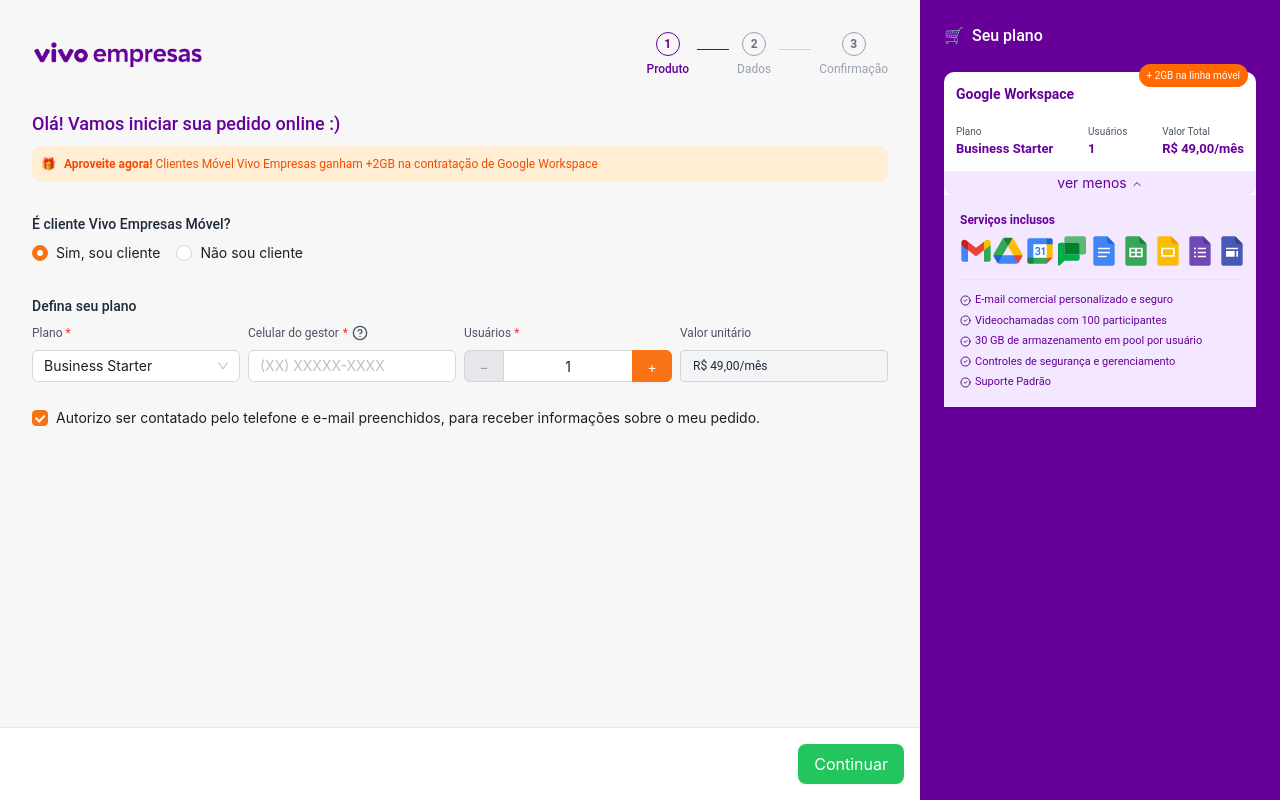
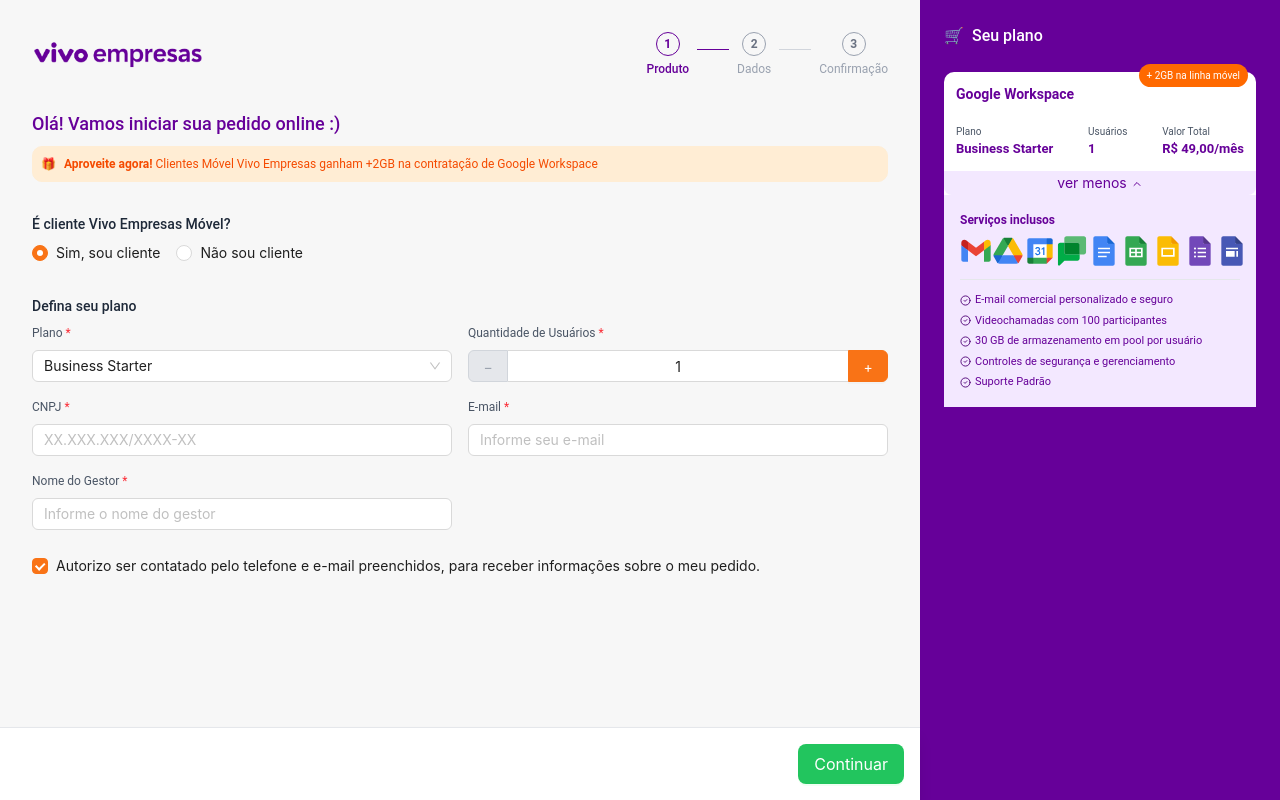
Before and after one commit to gabipq23/new-workspace-lead, a React (Vite) app: page /choose-plan in a window 1280 px wide. Built offline with nearby package versions, Linux system fonts and the light colour scheme.

Commit message:
feat: update CompanyInfo and GetStartInfo components to streamline form handling and validation

```diff
--- a/src/components/order/companyInfo.tsx
+++ b/src/components/order/companyInfo.tsx
@@ -4,14 +4,12 @@
 import { Check, ChevronDown, ChevronUp, CircleCheck } from "lucide-react";
 import { useOrderStore } from "../../context/context";
 import { useOrderControler } from "../../controller/controller";
-import { CNPJInput, CPFInput, PhoneInput } from "../../utils/input";
+import { CPFInput, PhoneInput } from "../../utils/input";
 
 export default function CompanyInfo() {
   const [hasWorkspace, setHasWorkspace] = useState(false);
-  const [cnpj, setCnpj] = useState("");
   const { updateCompanyInfo } = useOrderStore();
-  const [cpf, setCpf] = useState("");
-  const [email, setEmail] = useState("");
+  const [cpf, setcpf] = useState("");
   const [phone, setPhone] = useState("");
   const [acceptContact, setAcceptContact] = useState(true);
   const [showServices, setShowServices] = useState(false);
@@ -27,14 +25,8 @@
   const navigate = useNavigate();
 
   const isFormValid = () => {
-    const cnpjDigits = cnpj.replace(/\D/g, "");
-    const hasValidCnpj = cnpjDigits.length === 14;
-
     const cpfDigits = cpf.replace(/\D/g, "");
     const hasValidCpf = cpfDigits.length === 11;
-
-    const emailRegex = /^[^\s@]+@[^\s@]+\.[^\s@]+$/;
-    const hasValidEmail = emailRegex.test(email);
 
     const phoneDigits = phone.replace(/\D/g, "");
     const hasValidPhone = phoneDigits.length === 11;
@@ -50,14 +42,7 @@
       hasDomainInfo = domainName.trim() !== "";
     }
 
-    return (
-      hasValidCnpj &&
-      hasValidCpf &&
-      hasValidEmail &&
-      hasValidPhone &&
-      hasAcceptedTerms &&
-      hasDomainInfo
-    );
+    return hasValidCpf && hasValidPhone && hasAcceptedTerms && hasDomainInfo;
   };
 
   const handleSubmit = async () => {
@@ -66,10 +51,9 @@
       return;
     }
     updateCompanyInfo({
+      managerPhone: "2199884465451",
       cpf: cpf,
-      email: email,
-      cnpj: cnpj,
-      buyersPhone: phone,
+      phone: phone,
       alreadyHaveWorkspace: hasWorkspace,
       acceptContact: acceptContact,
       domainName: domainName,
@@ -362,29 +346,15 @@
           )}
 
           <div className="mb-8 mt-4">
-            <div className="grid grid-cols-2 lg:grid-cols-4 gap-2 mb-6">
+            <div className="grid grid-cols-1 lg:grid-cols-2 gap-4 mb-6">
               <div>
-                <label className="block text-[12px] text-gray-600 mb-2">
-                  CNPJ <span className="text-red-500">*</span>
-                </label>
-                <CNPJInput
-                  format="##.###.###/####-##"
-                  value={cnpj}
-                  onValueChange={(values) => setCnpj(values.value)}
-                />
-                {hasTriedSubmit && cnpj.replace(/\D/g, "").length !== 14 && (
-                  <p className="text-red-500 text-xs mt-1">Campo obrigatório</p>
-                )}
-              </div>
-
-              <div>
-                <label className="flex items-center gap-1  text-[12px] text-gray-600 mb-2">
-                  CPF do representante <span className="text-red-500">*</span>
+                <label className="flex items-center gap-1 text-[12px] text-gray-600 mb-2">
+                  CPF do Gestor <span className="text-red-500">*</span>
                 </label>
                 <CPFInput
                   format="###.###.###-##"
                   value={cpf}
-                  onValueChange={(values) => setCpf(values.value)}
+                  onValueChange={(values) => setcpf(values.value)}
                 />
                 {hasTriedSubmit && cpf.replace(/\D/g, "").length !== 11 && (
                   <p className="text-red-500 text-xs mt-1">Campo obrigatório</p>
@@ -393,25 +363,7 @@
 
               <div>
                 <label className="block text-[12px] text-gray-600 mb-2">
-                  E-mail <span className="text-red-500">*</span>
-                </label>
-                <Input
-                  size="middle"
-                  placeholder="Informe seu e-mail"
-                  value={email}
-                  onChange={(e) => setEmail(e.target.value)}
-                />
-                {hasTriedSubmit &&
-                  !/^[^\s@]+@[^\s@]+\.[^\s@]+$/.test(email) && (
-                    <p className="text-red-500 text-xs mt-1">
-                      Campo obrigatório
-                    </p>
-                  )}
-              </div>
-
-              <div>
-                <label className="block  text-[12px] text-gray-600 mb-2">
-                  Celular do contratante <span className="text-red-500">*</span>
+                  Telefone <span className="text-red-500">*</span>
                 </label>
                 <PhoneInput
                   format="(##) #####-####"
@@ -473,8 +425,10 @@
           <span className="text-white">🛒</span>
           <span className="font-medium">Seu plano</span>
         </div>
-
         <div className="bg-white text-gray-800 rounded-lg  relative">
+          <div className="bg-orange-500 text-white px-2 py-1 rounded-xl text-[10px] inline-block mb-4 absolute -top-2 right-2">
+            + 2GB na linha móvel
+          </div>
           <div className="">
             <h3
               style={{ fontWeight: "bold", padding: "12px" }}
--- a/src/components/order/getStartInfo.tsx
+++ b/src/components/order/getStartInfo.tsx
@@ -1,35 +1,23 @@
 import { useState } from "react";
-import {
-  Button,
-  Input,
-  Select,
-  Checkbox,
-  Radio,
-  Tooltip,
-  ConfigProvider,
-} from "antd";
+import { Button, Input, Select, Checkbox, Radio, ConfigProvider } from "antd";
 import { useNavigate } from "react-router-dom";
-import {
-  ChevronDown,
-  ChevronUp,
-  CircleCheck,
-  CircleQuestionMark,
-} from "lucide-react";
+import { ChevronDown, ChevronUp, CircleCheck } from "lucide-react";
 import { useOrderStore } from "../../context/context";
-import { PhoneInput } from "../../utils/input";
+import { CNPJInput } from "../../utils/input";
 
 const { Option } = Select;
 
 export default function GetStartInfo() {
+  const [cnpj, setCnpj] = useState("");
+  const [email, setEmail] = useState("");
+  const [managerName, setManagerName] = useState("");
+  const [users, setUsers] = useState(1);
   const [isVivoClient, setIsVivoClient] = useState(true);
-  const [users, setUsers] = useState(1);
-  const [phone, setPhone] = useState("");
   const [acceptContact, setAcceptContact] = useState(true);
   const [showServicesWeb, setShowServicesWeb] = useState(true);
   const { selectedPlan, updateBasicInfo, setSelectedPlan } = useOrderStore();
 
   const [showServices, setShowServices] = useState(false);
-  const [isClient, setIsClient] = useState(true);
   const [hasTriedSubmit, setHasTriedSubmit] = useState(false);
   const navigate = useNavigate();
 
@@ -39,9 +27,12 @@
       return;
     }
     updateBasicInfo({
+      planName: selectedPlan?.planName || "Starter",
+      cnpj: cnpj,
+      email: email,
+      managerName: managerName,
+      users: users,
       isVivoClient: isVivoClient,
-      users: users,
-      managerPhone: phone,
       acceptContact: acceptContact,
     });
     navigate("/client-information");
@@ -105,10 +96,21 @@
 
   const isFormValid = () => {
     const hasValidPlan = selectedPlan !== null;
-    const phoneDigits = phone.replace(/\D/g, "");
-    const hasValidPhone = phoneDigits.length === 11;
+    const cnpjDigits = cnpj.replace(/\D/g, "");
+    const hasValidCnpj = cnpjDigits.length === 14;
+    const emailRegex = /^[^\s@]+@[^\s@]+\.[^\s@]+$/;
+    const hasValidEmail = emailRegex.test(email);
+    const hasValidManagerName = managerName.trim() !== "";
     const hasValidUsers = users >= 1;
-    return hasValidPlan && hasValidPhone && hasValidUsers;
+    const hasAcceptedContact = acceptContact === true;
+    return (
+      hasValidPlan &&
+      hasValidCnpj &&
+      hasValidEmail &&
+      hasValidManagerName &&
+      hasValidUsers &&
+      hasAcceptedContact
+    );
   };
 
   return (
@@ -286,18 +288,10 @@
                 onChange={(e) => setIsVivoClient(e.target.value)}
                 className="flex gap-6 text-[14px]"
               >
-                <Radio
-                  onClick={() => setIsClient(true)}
-                  value={true}
-                  className="text-gray-700 text-[12px]"
-                >
+                <Radio value={true} className="text-gray-700 text-[12px]">
                   Sim, sou cliente
                 </Radio>
-                <Radio
-                  onClick={() => setIsClient(false)}
-                  value={false}
-                  className="text-gray-700 text-[12px]"
-                >
+                <Radio value={false} className="text-gray-700 text-[12px]">
                   Não sou cliente
                 </Radio>
               </Radio.Group>
@@ -307,7 +301,7 @@
           <div className="mb-8">
             <h3 className="text-[14px] text-gray-800 mb-4">Defina seu plano</h3>
 
-            <div className="grid grid-cols-2 lg:grid-cols-4 gap-2 mb-6">
+            <div className="grid grid-cols-1 lg:grid-cols-2 gap-4 mb-6">
               <div>
                 <label className="block text-[12px] text-gray-600 mb-2">
                   Plano <span className="text-red-500">*</span>
@@ -341,31 +335,8 @@
               </div>
 
               <div>
-                <label className="flex items-center gap-1  text-[12px] text-gray-600 mb-2">
-                  Celular do {isClient ? "gestor" : "contratante"}{" "}
-                  <span className="text-red-500">*</span>
-                  <Tooltip
-                    placement="top"
-                    title={
-                      "Número Vivo Empresas que será atrelado à fatura com o produto Google Workspace"
-                    }
-                  >
-                    <CircleQuestionMark className="w-4 h-4 cursor-pointer inline" />
-                  </Tooltip>
-                </label>
-                <PhoneInput
-                  format="(##) #####-####"
-                  value={phone}
-                  onValueChange={(values) => setPhone(values.value)}
-                />
-                {hasTriedSubmit && phone.replace(/\D/g, "").length !== 11 && (
-                  <p className="text-red-500 text-xs mt-1">Campo obrigatório</p>
-                )}
-              </div>
-
-              <div>
                 <label className="block text-[12px] text-gray-600 mb-2">
-                  Usuários <span className="text-red-500">*</span>
+                  Quantidade de Usuários <span className="text-red-500">*</span>
                 </label>
                 <div className="flex items-center">
                   <Button
@@ -416,16 +387,51 @@
                   </p>
                 )}
               </div>
+              <div>
+                <label className="block text-[12px] text-gray-600 mb-2">
+                  CNPJ <span className="text-red-500">*</span>
+                </label>
+                <CNPJInput
+                  format="##.###.###/####-##"
+                  value={cnpj}
+                  onValueChange={(values) => setCnpj(values.value)}
+                />
+                {hasTriedSubmit && cnpj.replace(/\D/g, "").length !== 14 && (
+                  <p className="text-red-500 text-xs mt-1">Campo obrigatório</p>
+                )}
+              </div>
 
               <div>
-                <label className="block  text-[12px] text-gray-600 mb-2">
-                  Valor unitário
+                <label className="block text-[12px] text-gray-600 mb-2">
+                  E-mail <span className="text-red-500">*</span>
                 </label>
-                <div className="h-8 bg-gray-100 border border-gray-300 rounded flex items-center px-3">
-                  <span className="text-gray-800  text-[12px]">
-                    R$ {getPlanPrice()},00/mês
-                  </span>
-                </div>
+                <Input
+                  size="middle"
+                  placeholder="Informe seu e-mail"
+                  value={email}
+                  onChange={(e) => setEmail(e.target.value)}
+                />
+                {hasTriedSubmit &&
+                  !/^[^\s@]+@[^\s@]+\.[^\s@]+$/.test(email) && (
+                    <p className="text-red-500 text-xs mt-1">
+                      Campo obrigatório
+                    </p>
+                  )}
+              </div>
+
+              <div>
+                <label className="block text-[12px] text-gray-600 mb-2">
+                  Nome do Gestor <span className="text-red-500">*</span>
+                </label>
+                <Input
+                  size="middle"
+                  placeholder="Informe o nome do gestor"
+                  value={managerName}
+                  onChange={(e) => setManagerName(e.target.value)}
+                />
+                {hasTriedSubmit && managerName.trim() === "" && (
+                  <p className="text-red-500 text-xs mt-1">Campo obrigatório</p>
+                )}
               </div>
             </div>
 
--- a/src/context/context.ts
+++ b/src/context/context.ts
@@ -2,18 +2,20 @@
 import type { Plan, OrderData } from "../interfaces/order";
 
 interface BasicInfo {
+  planName: string;
+  cnpj: string;
+  email: string;
+  managerName: string;
+  users: number;
   isVivoClient: boolean;
-  users: number;
-  managerPhone: string;
   acceptContact: boolean;
 }
 
 interface CompanyInfo {
-  email: string;
+  managerPhone: string;
+  cpf: string;
+  phone: string;
   domainName: string;
-  cnpj: string;
-  cpf: string;
-  buyersPhone: string;
   alreadyHaveWorkspace: boolean;
   domainSuggestion1: string;
   domainSuggestion2: string;
@@ -34,17 +36,19 @@
 export const useOrderStore = create<OrderFlowStore>((set, get) => ({
   selectedPlan: null,
   basicInfo: {
+    planName: "",
+    cnpj: "",
+    email: "",
+    managerName: "",
+    users: 1,
     isVivoClient: true,
-    users: 1,
-    managerPhone: "",
     acceptContact: true,
   },
   companyInfo: {
-    email: "",
+    managerPhone: "2199884465451",
+    cpf: "",
+    phone: "",
     domainName: "",
-    cnpj: "",
-    cpf: "",
-    buyersPhone: "",
     alreadyHaveWorkspace: false,
     domainSuggestion1: "",
     domainSuggestion2: "",
@@ -73,13 +77,15 @@
     return {
       plan: [state.selectedPlan],
       users: state.basicInfo.users,
+      planName: state.basicInfo.planName,
+      cnpj: state.basicInfo.cnpj,
+      email: state.basicInfo.email,
+      managerName: state.basicInfo.managerName,
       isVivoClient: state.basicInfo.isVivoClient,
-      managerPhone: state.basicInfo.managerPhone,
-      email: state.companyInfo.email || "",
+      managerPhone: state.companyInfo.managerPhone || "",
+      cpf: state.companyInfo.cpf || "",
+      phone: state.companyInfo.phone || "",
       domainName: state.companyInfo.domainName || "",
-      cnpj: state.companyInfo.cnpj || "",
-      cpf: state.companyInfo.cpf || "",
-      buyersPhone: state.companyInfo.buyersPhone || "",
       alreadyHaveWorkspace: state.companyInfo.alreadyHaveWorkspace || false,
       domainSuggestion1: state.companyInfo.domainSuggestion1 || "",
       domainSuggestion2: state.companyInfo.domainSuggestion2 || "",
@@ -90,17 +96,18 @@
     set({
       selectedPlan: null,
       basicInfo: {
+        planName: "",
+        cnpj: "",
+        email: "",
+        managerName: "",
+        users: 1,
         isVivoClient: true,
-        users: 1,
-        managerPhone: "",
         acceptContact: true,
       },
       companyInfo: {
-        email: "",
+        cpf: "",
+        phone: "",
         domainName: "",
-        cnpj: "",
-        cpf: "",
-        buyersPhone: "",
         alreadyHaveWorkspace: false,
         domainSuggestion1: "",
         domainSuggestion2: "",
```
Also changed, not shown: src/interfaces/order.ts (+7 -5 lines).
